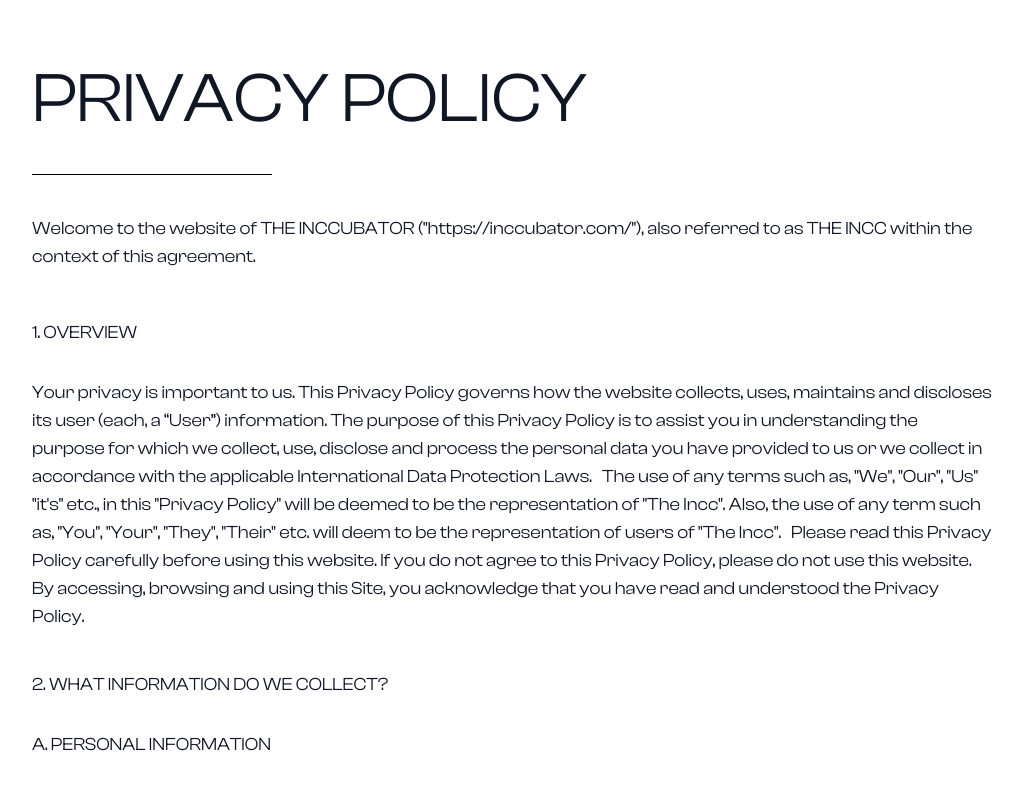
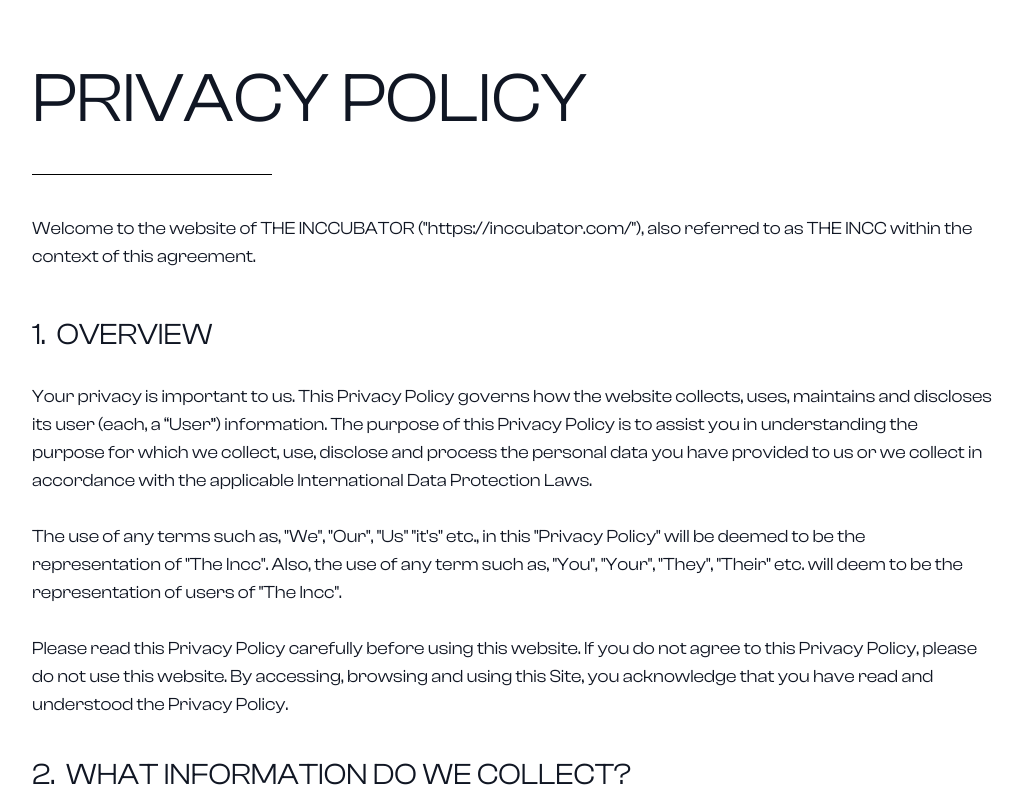
Before and after one commit to ayeshakhan-29/INC-landing_page, a Next.js app: page /privacy-policy in a window 1280 px wide. Shown: the top 791 px of the page, without its empty margins (128-1151 px from the left). Built offline with nearby package versions, Linux system fonts and the light colour scheme.

Commit message:
fix: add spaces and breaks in content

```diff
--- a/app/components/modules/privacy-policy/privacy-policy.tsx
+++ b/app/components/modules/privacy-policy/privacy-policy.tsx
@@ -4,11 +4,9 @@
   const privacyPolicyData = [
     {
       title: "OVERVIEW",
-      content: `Your privacy is important to us. This Privacy Policy governs how the website collects, uses, maintains and discloses its user (each, a “User”) information. The purpose of this Privacy Policy is to assist you in understanding the purpose for which we collect, use, disclose and process the personal data you have provided to us or we collect in accordance with the applicable International Data Protection Laws.
-
-The use of any terms such as, "We", "Our", "Us" "it's" etc., in this "Privacy Policy" will be deemed to be the representation of "The Incc". Also, the use of any term such as, "You", "Your", "They", "Their" etc. will deem to be the representation of users of "The Incc".
-
-Please read this Privacy Policy carefully before using this website. If you do not agree to this Privacy Policy, please do not use this website. By accessing, browsing and using this Site, you acknowledge that you have read and understood the Privacy Policy.`,
+      content: `Your privacy is important to us. This Privacy Policy governs how the website collects, uses, maintains and discloses its user (each, a “User”) information. The purpose of this Privacy Policy is to assist you in understanding the purpose for which we collect, use, disclose and process the personal data you have provided to us or we collect in accordance with the applicable International Data Protection Laws.<br/><br/>
+      The use of any terms such as, "We", "Our", "Us" "it's" etc., in this "Privacy Policy" will be deemed to be the representation of "The Incc". Also, the use of any term such as, "You", "Your", "They", "Their" etc. will deem to be the representation of users of "The Incc".<br/><br/>
+      Please read this Privacy Policy carefully before using this website. If you do not agree to this Privacy Policy, please do not use this website. By accessing, browsing and using this Site, you acknowledge that you have read and understood the Privacy Policy.`,
     },
     {
       title: "WHAT INFORMATION DO WE COLLECT?",
@@ -18,21 +16,21 @@
 </p>
 
 <ol style="list-style-type: lower-roman; margin-left: 20px;">
-  <li>Personal Information: Name, email address, username, password, and any other information you choose to provide.</li>
-  <li>Profile Information: Profile picture, bio, and other details you provide.</li>
-  <li>Content: Posts, comments, photos, videos, and other content you upload or share on the Platform.</li>
-  <li>Communications: When you contact us or communicate with other users on the Platform.</li>
-  <li>Any other information you choose to provide while using our website that identifies or can be reasonably associated with you.</li>
+  <li>  Personal Information: Name, email address, username, password, and any other information you choose to provide.</li>
+  <li>  Profile Information: Profile picture, bio, and other details you provide.</li>
+  <li>  Content: Posts, comments, photos, videos, and other content you upload or share on the Platform.</li>
+  <li>  Communications: When you contact us or communicate with other users on the Platform.</li>
+  <li>  Any other information you choose to provide while using our website that identifies or can be reasonably associated with you.</li>
 </ol>
-
+<br/>
 <p>
   We also collect the information when you process your payment if you make purchases such as:
 </p>
 
 <ol style="list-style-type: lower-roman; margin-left: 20px;">
-  <li>Billing information, such as name, address, and telephone number;</li>
-  <li>Financial information, such as credit card information collected by our payment processors on our behalf;</li>
-  <li>Information about your chosen service or product.</li>
+  <li>  Billing information, such as name, address, and telephone number;</li>
+  <li>  Financial information, such as credit card information collected by our payment processors on our behalf;</li>
+  <li>  Information about your chosen service or product.</li>
 </ol><br/>
 
 <p>
@@ -53,10 +51,10 @@
 </p><br/>
 
 <ol style="list-style-type: lower-roman; margin-left: 20px;">
-  <li>Log data and Device information: We automatically collect log data and device information when you access and use our website. That information includes, among other things: Internet protocol (IP) addresses, browser type, Internet service provider (ISP), referring/exit pages, operating system, date/time stamp, and/or clickstream data.</li>
-  <li>Tracking technologies and Cookies: We use cookies, beacons, tags, scripts, and other similar technologies, such as CI codes (click tracking), ISC (source tracking), and ITC (item tracking codes). We also automatically collect information about the device's operating system, phone model, device ID, and customer number.</li>
-  <li>Usage information: We use a tool called "Google Analytics" to collect information about your interactions with Our website (what pages you visit, such as the pages or content you view, your searches for Listings, bookings you have made, and other actions). Consequently, Google, Inc. plants a permanent cookie on your web browser to identify you as a unique user the next time you visit this Site. For more information, please visit Google.</li>
-  <li>Geo-location data: We collect information about your approximate location as determined by data such as your IP address to offer you an improved user experience and comply with applicable legal requirements, such as taxes, pricing, etc. Such data may be collected only when you access our website using your device.</li>
+  <li>  Log data and Device information: We automatically collect log data and device information when you access and use our website. That information includes, among other things: Internet protocol (IP) addresses, browser type, Internet service provider (ISP), referring/exit pages, operating system, date/time stamp, and/or clickstream data.</li>
+  <li>  Tracking technologies and Cookies: We use cookies, beacons, tags, scripts, and other similar technologies, such as CI codes (click tracking), ISC (source tracking), and ITC (item tracking codes). We also automatically collect information about the device's operating system, phone model, device ID, and customer number.</li>
+  <li>  Usage information: We use a tool called "Google Analytics" to collect information about your interactions with Our website (what pages you visit, such as the pages or content you view, your searches for Listings, bookings you have made, and other actions). Consequently, Google, Inc. plants a permanent cookie on your web browser to identify you as a unique user the next time you visit this Site. For more information, please visit Google.</li>
+  <li>  Geo-location data: We collect information about your approximate location as determined by data such as your IP address to offer you an improved user experience and comply with applicable legal requirements, such as taxes, pricing, etc. Such data may be collected only when you access our website using your device.</li>
 </ol><br/>
 
 <p>
@@ -69,40 +67,40 @@
       title: "HOW WE USE YOUR INFORMATION?",
       content: `Our website works with a variety of third parties and service providers to help provide you with our services and we may share personal information with them to support our efforts. We may also share this information in the following circumstances:<br/>
 
-i.          We and/or our third-party marketing partners may use the personal information you send to us for our marketing purposes, if this is in accordance with your marketing preferences. You can opt-out of our marketing emails at any time (see the "WHAT ARE YOUR PRIVACY RIGHTS" below).<br/>
-ii.        We may use your personal information to send you product, service, and new feature information and/or information about changes to our terms, conditions, and policies.<br/>
-iii.      We may use your information to develop and display content and advertising (and work with third parties who do so) tailored to your interests and/or location and to measure its effectiveness.<br/>
-iv.      We may use your information to request feedback and to contact you about your use of our Site.<br/>
-v.        We may use your information as part of our efforts to keep our Site safe and secure (for example, for fraud monitoring and prevention).<br/>
-vi.      We may use your information to enable user-to-user communications with each user's consent.
-vii.    To enforce our terms, conditions and policies for Business Purposes, Legal Reasons and Contractual.
-viii.  If we receive a subpoena or other legal request, we may need to inspect the data we hold to determine how to respond.
-ix.      We may use your information for the purposes of managing our account and keeping it in working order.
-x.        We may use your information to provide you with the requested service.
-xi.      We may use your information to respond to your inquiries and solve any potential issues you might have with the use of our Site.
-xii.    We may use your information for other Business Purposes, such as data analysis, identifying usage trends, determining the effectiveness of our promotional campaigns and to evaluate and improve our Site, products, marketing, and your experience. We may use and store this information in aggregated and anonymized form so that it is not associated with individual end users and does not include personal information. We will not use identifiable personal information without your consent.
-xiii.  Otherwise, we may share your Personal Information with a company that acquires our business, whether through merger, acquisition, bankruptcy, dissolution, reorganization, or other similar transaction or proceeding. If it happens, we will inform the same about it.
-
-Our website will ask for your consent before sharing your personal information with third parties for purposes other than those described herein.
-Our website is responsible for all onward transfers of personal information to third parties in accordance with the U.S. Privacy Sheild Framework.`,
+i.  We and/or our third-party marketing partners may use the personal information you send to us for our marketing purposes, if this is in accordance with your marketing preferences. You can opt-out of our marketing emails at any time (see the "WHAT ARE YOUR PRIVACY RIGHTS" below).<br/>
+ii.  We may use your personal information to send you product, service, and new feature information and/or information about changes to our terms, conditions, and policies.<br/>
+iii.  We may use your information to develop and display content and advertising (and work with third parties who do so) tailored to your interests and/or location and to measure its effectiveness.<br/>
+iv.  We may use your information to request feedback and to contact you about your use of our Site.<br/>
+v.  We may use your information as part of our efforts to keep our Site safe and secure (for example, for fraud monitoring and prevention).<br/>
+vi.  We may use your information to enable user-to-user communications with each user's consent.<br/>
+vii.  To enforce our terms, conditions and policies for Business Purposes, Legal Reasons and Contractual.<br/>
+viii.  If we receive a subpoena or other legal request, we may need to inspect the data we hold to determine how to respond.<br/>
+ix.  We may use your information for the purposes of managing our account and keeping it in working order.<br/>
+x.  We may use your information to provide you with the requested service.<br/>
+xi.  We may use your information to respond to your inquiries and solve any potential issues you might have with the use of our Site.<br/>
+xii.  We may use your information for other Business Purposes, such as data analysis, identifying usage trends, determining the effectiveness of our promotional campaigns and to evaluate and improve our Site, products, marketing, and your experience. We may use and store this information in aggregated and anonymized form so that it is not associated with individual end users and does not include personal information. We will not use identifiable personal information without your consent.<br/>
+xiii.   Otherwise, we may share your Personal Information with a company that acquires our business, whether through merger, acquisition, bankruptcy, dissolution, reorganization, or other similar transaction or proceeding. If it happens, we will inform the same about it.<br/>
+ <br/>
+Our website will ask for your consent before sharing your personal information with third parties for purposes other than those described herein.<br/>
+Our website is responsible for all onward transfers of personal information to third parties in accordance with the U.S. Privacy Sheild Framework.<br/>`,
     },
     {
       title: "CROSS BORDER DATA TRANSFER",
       content: `
-Please be aware that your personal information may be transferred to and maintained on servers or databases located outside your state, province, or country. Such transfer shall be subjected to laws and regulations of California Consumer Privacy Act (CCPA), California Online Privacy Protection Act (CalOPPA), General Data Protection Regulation (GDPR) and other applicable laws of your jurisdiction.
+Please be aware that your personal information may be transferred to and maintained on servers or databases located outside your state, province, or country. Such transfer shall be subjected to laws and regulations of California Consumer Privacy Act (CCPA), California Online Privacy Protection Act (CalOPPA), General Data Protection Regulation (GDPR) and other applicable laws of your jurisdiction.<br/><br/>
 
-We may share personal information and usage data with businesses controlling, controlled by, or under common control with us. If we are merged, acquired, or sold, or in the event of a transfer of some or all of our assets, then in such case customer information will of course be one of the transferred assets. In such case, you will be notified if their personal information is provided to the new corporate entity or asset purchaser.
+We may share personal information and usage data with businesses controlling, controlled by, or under common control with us. If we are merged, acquired, or sold, or in the event of a transfer of some or all of our assets, then in such case customer information will of course be one of the transferred assets. In such case, you will be notified if their personal information is provided to the new corporate entity or asset purchaser.<br/><br/>
 
-Your personal information may be transferred to and processed in countries outside of your jurisdiction where data protection laws may be different. We will take appropriate measures to ensure the security of your information during such transfers.`,
+Your personal information may be transferred to and processed in countries outside of your jurisdiction where data protection laws may be different. We will take appropriate measures to ensure the security of your information during such transfers.<br/>`,
     },
     {
       title: "SPECIFIC PRIVACY RIGHTS-",
-      content: `A.    European Residents-
+      content: `A.    European Residents-<br/><br/>
 
 If you are a European resident, you have the right to access personal information we hold about you and to ask that your personal information be corrected, updated, or deleted. If you would like to exercise this right, please contact us through the contact information below.
 Additionally, if you are a European resident, note that we are processing your information in order to fulfill contracts we might have with you (for example if you place an order), or otherwise to pursue our legitimate business interests listed above. Additionally, please note that your information will be transferred outside of Europe, including to Canada, Africa and the United States.
-
-B.    California Residents-
+<br/><br/>
+B.    California Residents-<br/><br/>
 
 California Civil Code Section 1798.83, also known as the “Shine The Light” law, permits our users who are California residents to request and obtain from us, once a year and free of charge, information about categories of personal information (if any) we disclosed to third parties for direct marketing purposes and the names and addresses of all third parties with which we shared personal information in the immediately preceding calendar year. If you are a California resident and would like to make such a request, please submit your request in writing to us using the contact information provided below.
 If you are under 18 years of age, reside in California, and have a registered account with the Site, you have the right to request removal of unwanted data that you publicly post on the Site. To request removal of such data, please contact us using the contact information provided below, and include the email address associated with your account and a statement that you reside in California. We will make sure the data is not publicly displayed on the Site, but please be aware that the data may not be completely or comprehensively removed from our systems.`,
@@ -113,24 +111,23 @@
     },
     {
       title: "THIRD PARTY SHARING",
-      content: `We may share your personal information with third-party service providers who assist us in delivering our Services. We do not sell or rent your personal information to third parties for their marketing purposes;
-We also use Google Analytics to help us understand how our customers use the Site–you can read more about how Google uses your Personal Information here: https://www.google.com/intl/en/policies/privacy/. You can also opt-out of Google Analytics here: https://tools.google.com/dlpage/gaoptout;
-We may use your personal information to exercise our legal rights or to defend against any legal claims;
-We may provide your personal information on the request from any governmental authorities;
+      content: `We may share your personal information with third-party service providers who assist us in delivering our Services. We do not sell or rent your personal information to third parties for their marketing purposes;<br/>
+We also use Google Analytics to help us understand how our customers use the Site–you can read more about how Google uses your Personal Information here: https://www.google.com/intl/en/policies/privacy/. You can also opt-out of Google Analytics here: https://tools.google.com/dlpage/gaoptout;<br/>
+We may use your personal information to exercise our legal rights or to defend against any legal claims;<br/>
+We may provide your personal information on the request from any governmental authorities;<br/>
 We May use your information it is necessary to share information in order to investigate, prevent, or take action regarding illegal activities, suspected fraud, situations involving potential threats to the physical safety of any person, violations of “The Incc’s” terms of use, or as otherwise required by law.`,
     },
     {
       title: "COOKIES",
-      content: `Our websites use cookies and similar technologies (together referred to as "cookies", unless otherwise stated) to provide you with an efficient experience in using our Website.
+      content: `Our websites use cookies and similar technologies (together referred to as "cookies", unless otherwise stated) to provide you with an efficient experience in using our Website.<br/><br/>
 
 A cookie is a small data file that is placed on your computer or mobile device by your web browser. Cookies are not used to run programs or deliver viruses to your computer. One of the primary purposes of cookies is to store your preferences and other information on your computer in order to save you time by eliminating the need to repeatedly enter the same information and to display your personalized content and appropriate advertising on your later visits to these sites.
-
-We use cookies for a variety of purposes and to enhance your online experience, for example, to identify your device, distinguish you from other visitors, record your IP address and understand your use of our website to determine the usefulness of our website information and to see how effective our navigational structure is in helping you reach that information. We also use cookies to identify the name of the website from which you linked to the Website of our brands. We do not otherwise track any information about your use of other websites.`,
+ <br/><br/>
+We use cookies for a variety of purposes and to enhance your online experience, for example, to identify your device, distinguish you from other visitors, record your IP address and understand your use of our website to determine the usefulness of our website information and to see how effective our navigational structure is in helping you reach that information. We also use cookies to identify the name of the website from which you linked to the Website of our brands. We do not otherwise track any information about your use of other websites.<br/>`,
     },
     {
       title: "ACCESSING AND UPDATING INFORMATION",
-      content: `All users and customers of ours may access, update, or delete their personal information at any time by logging into their account settings.
-
+      content: `All users and customers of ours may access, update, or delete their personal information at any time by logging into their account settings.<br/><br/>
 We can also provide information upon request as to what personal data is stored about you. In addition, we will correct or erase personal data at your request, with the expectation of data retained for legal obligations. To learn more or to make any of the request described above, email us at (add URL).`,
     },
     {
@@ -150,18 +147,17 @@
       content: `<p>
   You may decline to submit information through our website, in which case we may not be able to provide certain services to you.
   You may also control the types of notifications and communications we send, limit the information shared within our Platform about you, etc.
-  You have certain rights under existing data protection legislation including the right to request a copy of the personal information we hold about you if you request it from us in writing. <br /><br />
-  In particular, you can exercise the following rights in accordance with this privacy policy:<br /><br />
+  You have certain rights under existing data protection legislation including the right to request a copy of the personal information we hold about you if you request it from us in writing.In particular, you can exercise the following rights in accordance with this privacy policy:<br /><br />
 </p>
 
 <ul class="list-disc ml-5">
-  <li>Right to access: Users have the right to request copies of your personal information from us;</li>
-  <li>Right to correct: Users have the right to have your personal information rectified if it is inaccurate or incomplete;</li>
-  <li>Right to erase: Users have the right to request that we delete or remove your personal information from our systems;</li>
-  <li>Right to withdraw: Users have the right to withdraw consent where they have previously given their consent to the processing of their Personal Data;</li>
-  <li>Right to restrict: The right to “block” us from using your personal information or limit the way in which we can use it;</li>
-  <li>Right to object: Users have the right to object to our use of your personal information, including where we use it for our legitimate interests or where we use your personal information to carry out profiling to inform our market research and customer demographics;</li>
-  <li>Lodge a complaint: Users have the right to bring a claim before their competent data protection authority.</li>
+  <li>  Right to access: Users have the right to request copies of your personal information from us;</li>
+  <li>  Right to correct: Users have the right to have your personal information rectified if it is inaccurate or incomplete;</li>
+  <li>  Right to erase: Users have the right to request that we delete or remove your personal information from our systems;</li>
+  <li>  Right to withdraw: Users have the right to withdraw consent where they have previously given their consent to the processing of their Personal Data;</li>
+  <li>  Right to restrict: The right to “block” us from using your personal information or limit the way in which we can use it;</li>
+  <li>  Right to object: Users have the right to object to our use of your personal information, including where we use it for our legitimate interests or where we use your personal information to carry out profiling to inform our market research and customer demographics;</li>
+  <li>  Lodge a complaint: Users have the right to bring a claim before their competent data protection authority.</li>
 </ul>
 <br />
 
@@ -179,7 +175,7 @@
     },
     {
       title: "CONTACT US",
-      content: `<p>If you have questions or comments about this policy, you may email us at <a href="mailto:[add email here]">(add URL)</a>,<br />or by post to:<br /><br />
+      content: `<p>If you have questions or comments about this policy, you may email us at <a href="mailto:[add email here]">(add URL)</a>,or by post to:<br /><br />
 (office Address)</p>
 `,
     },
@@ -191,9 +187,9 @@
         <h1 className="text-4xl md:text-5xl lg:text-[70px] text-[#101623] uppercase">
           Privacy Policy
         </h1>
-        <div className="flex h-[1px] w-60 md:w-76 bg-black"></div>
+        <div className="flex h-[1px] w-40 md:w-60 lg::w-76 bg-black"></div>
 
-        <p className="md:text-lg text-base text-[#101623]">
+        <p className="text-lg text-[#101623]">
           Welcome to the website of THE INCCUBATOR ("https://inccubator.com/"),
           also referred to as THE INCC within the context of this agreement.
         </p>
@@ -203,11 +199,11 @@
       <div className="mt-12 text-[#101623] space-y-10">
         {privacyPolicyData.map((privacyPolicy, index) => (
           <div key={index}>
-            <h2 className="lg:text-lg md:text-2xl text-xl uppercase">
-              {index + 1}. {privacyPolicy.title}
+            <h2 className="lg:text-[30px] md:text-2xl text-xl uppercase">
+              {index + 1}.  {privacyPolicy.title}
             </h2>
             <p
-              className="mt-3 lg:mt-8 leading-7 text-base md:text-lg"
+              className="mt-3 lg:mt-8 leading-7 text-lg"
               dangerouslySetInnerHTML={{ __html: privacyPolicy.content }}
             ></p>
           </div>
```
